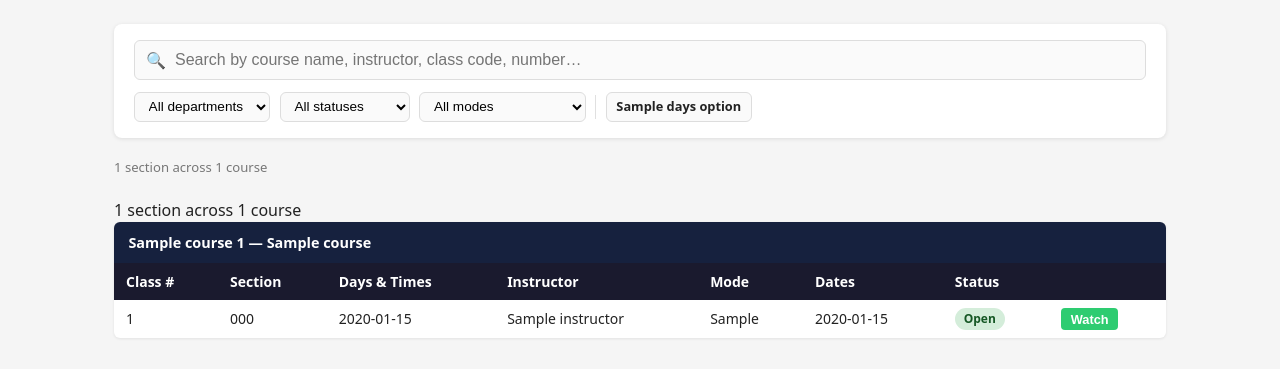
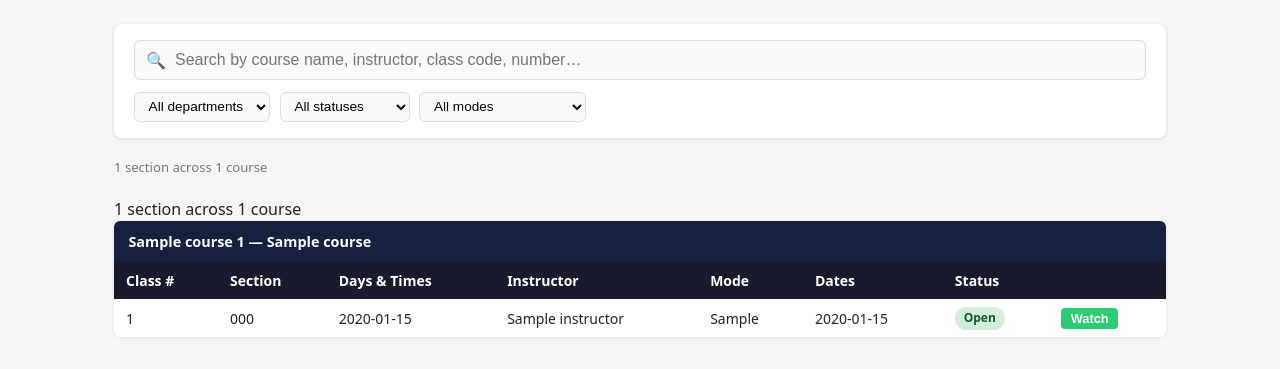
Before and after one commit to isop0d/CunyCourseScouter, a FastAPI app: template cuny_scouter/web/templates/index.html in a window 1280 px wide. Shown: the part 50-419 px from the top of the page. Run offline with FastAPI, Linux system fonts and the light colour scheme; the template is opened without the code that fills it: most values are stand-ins (such as "Sample title", 1, 10 or a date in 2020).

Commit message:
Remove days of week filter

```diff
--- a/cuny_scouter/web/routes.py
+++ b/cuny_scouter/web/routes.py
@@ -40,11 +40,6 @@ def _watched_classes(student: Student | None) -> set[int]:
 
 # ── Section browser ──────────────────────────────────────────────────────────
 
-DAYS = [
-    ("Mo", "Mon"), ("Tu", "Tue"), ("We", "Wed"),
-    ("Th", "Thu"), ("Fr", "Fri"), ("Sa", "Sat"),
-]
-
 MODES = [
     ("In Person", "In Person"),
     ("Online Synchronous", "Online Sync"),
@@ -56,16 +51,13 @@ MODES = [
 ]
 
 
-def _apply_filters(query, q: str, subject: str, status: str, mode: str, days: list[str]):
+def _apply_filters(query, q: str, subject: str, status: str, mode: str):
     if subject:
         query = query.filter(Section.subject == subject)
     if status:
         query = query.filter(Section.status == status)
     if mode:
         query = query.filter(Section.instruction_mode == mode)
-    if days:
-        for day in days:
-            query = query.filter(Section.days_times.ilike(f"%{day}%"))
     if q:
         term = f"%{q}%"
         query = query.filter(or_(
@@ -112,14 +104,13 @@ async def index(
     subject: str = "",
     status: str = "",
     mode: str = "",
-    days: list[str] = [],
     db: Session = Depends(get_session),
 ):
     student = _current_student(request, db)
     watching = _watched_classes(student)
 
     base_query = db.query(Section).order_by(Section.subject, Section.course_number, Section.section_code)
-    sections = _apply_filters(base_query, q, subject, status, mode, days).all()
+    sections = _apply_filters(base_query, q, subject, status, mode).all()
 
     last_run = (
         db.query(ScrapeRun)
@@ -132,13 +123,11 @@ async def index(
         "courses": _group_into_courses(sections),
         "section_count": len(sections),
         "subject_list": _subject_list(db),
-        "days_options": DAYS,
         "mode_options": MODES,
         "q": q,
         "selected_subject": subject,
         "selected_status": status,
         "selected_mode": mode,
-        "selected_days": days,
         "watching": watching,
         "student": student,
         "last_run": last_run,
@@ -152,14 +141,13 @@ async def sections_partial(
     subject: str = "",
     status: str = "",
     mode: str = "",
-    days: list[str] = [],
     db: Session = Depends(get_session),
 ):
     student = _current_student(request, db)
     watching = _watched_classes(student)
 
     base_query = db.query(Section).order_by(Section.subject, Section.course_number, Section.section_code)
-    sections = _apply_filters(base_query, q, subject, status, mode, days).all()
+    sections = _apply_filters(base_query, q, subject, status, mode).all()
 
     return templates.TemplateResponse(request, "partials/courses.html", {
         "courses": _group_into_courses(sections),
--- a/cuny_scouter/web/templates/base.html
+++ b/cuny_scouter/web/templates/base.html
@@ -117,30 +117,7 @@
     }
     .filter-select:focus { outline: none; border-color: #5865F2; }
 
-    .day-pills { display: flex; gap: 0.3rem; flex-wrap: wrap; }
-    .day-pill { position: relative; }
-    .day-pill input[type="checkbox"] { position: absolute; opacity: 0; width: 0; height: 0; }
-    .day-pill label {
-      display: inline-block;
-      padding: 0.3rem 0.6rem;
-      border: 1.5px solid #ddd;
-      border-radius: 6px;
-      font-size: 0.8rem;
-      font-weight: 600;
-      cursor: pointer;
-      user-select: none;
-      background: #fafafa;
-      transition: background 0.12s, border-color 0.12s, color 0.12s;
-    }
-    .day-pill input:checked + label {
-      background: #1a1a2e;
-      border-color: #1a1a2e;
-      color: #fff;
-    }
-
-    .filter-divider { width: 1px; height: 24px; background: #e0e0e0; flex-shrink: 0; }
-
-    .result-meta {
+.result-meta {
       font-size: 0.82rem;
       color: #777;
       margin-bottom: 0.75rem;
--- a/cuny_scouter/web/templates/index.html
+++ b/cuny_scouter/web/templates/index.html
@@ -74,28 +74,6 @@
         {% endfor %}
       </select>
 
-      <div class="filter-divider"></div>
-
-      <!-- Days of week -->
-      <div class="day-pills">
-        {% for value, label in days_options %}
-        <span class="day-pill">
-          <input
-            type="checkbox"
-            id="day-{{ value }}"
-            name="days"
-            value="{{ value }}"
-            {% if value in selected_days %}checked{% endif %}
-            hx-get="/sections/partial"
-            hx-trigger="change"
-            hx-target="#sections-container"
-            hx-include="#filter-form"
-            hx-swap="innerHTML"
-          >
-          <label for="day-{{ value }}">{{ label }}</label>
-        </span>
-        {% endfor %}
-      </div>
     </div>
   </div>
 
```
